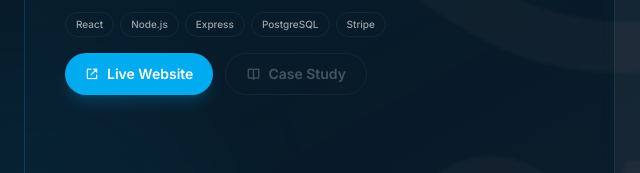
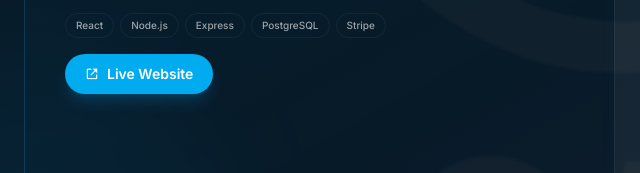
Before and after one commit to umeshkhanal/umeshkhanal, a plain HTML site: page index.html in a window 1280 px wide. Shown: the part 4367-4540 px from the top of the page, 0-640 px from the left. Drawn offline with nearby package versions, Linux system fonts and the light colour scheme.

Commit message:
Update index.html

```diff
--- a/index.html
+++ b/index.html
@@ -1731,11 +1731,7 @@
                   >
                     <i class="bx bx-link-external"></i> Live Website
                   </a>
-                  <button
-                    class="inline-flex items-center gap-2 px-5 py-2.5 rounded-full text-sm font-semibold text-white/50 border border-white/10 hover:border-white/30 hover:text-white transition-all duration-200 opacity-50 cursor-not-allowed"
-                  >
-                    <i class="bx bx-book-open"></i> Case Study
-                  </button>
+
                 </div>
               </div>
 
```
